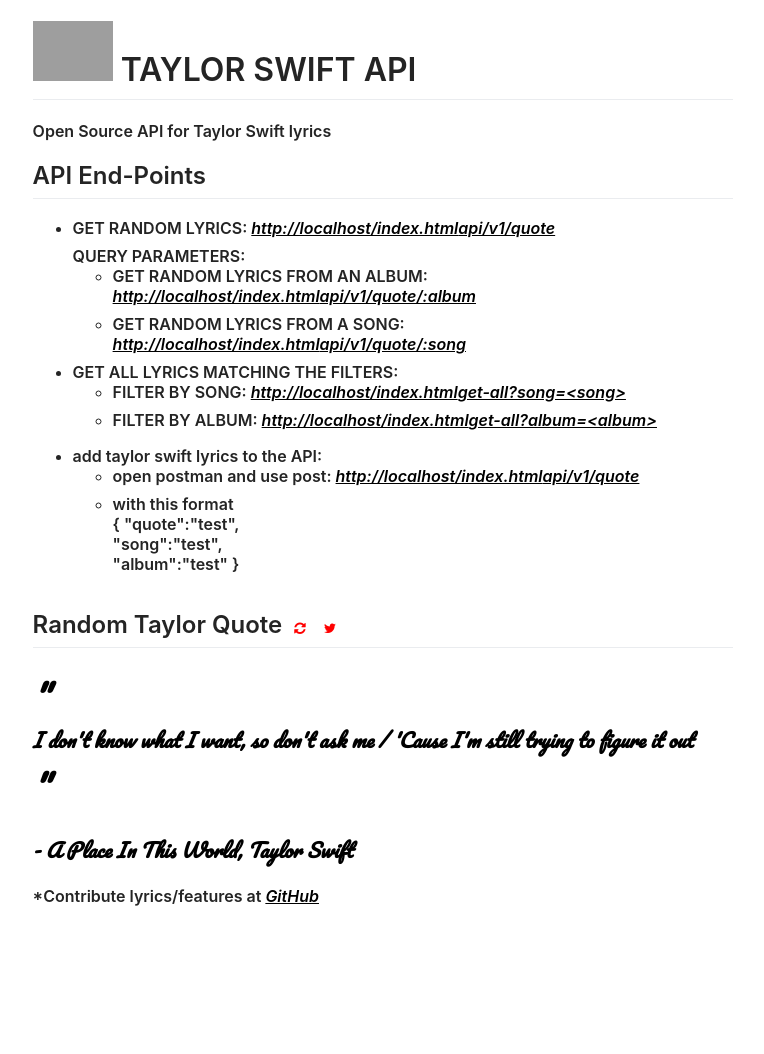
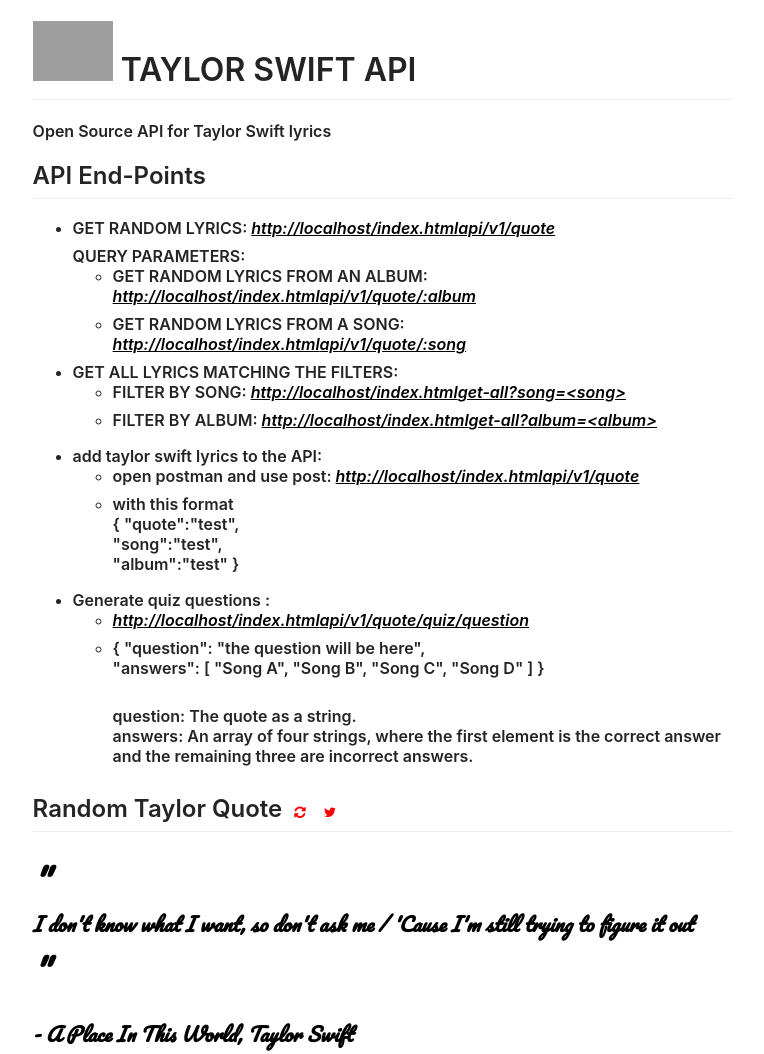
Before and after one commit to Mo7ammedd/taylor-swift, a website: page index.html in a window 1280 px wide. Shown: the top 1054 px of the page, without its empty margins (165-929 px from the left). Before the commit the page ends 922 px from the top, so only its background shows below. Drawn offline with nearby package versions, Linux system fonts and the light colour scheme; no server answers; grey boxes are pictures that could not be loaded.

Commit message:
add generate quistion

```diff
--- a/index.html
+++ b/index.html
@@ -164,6 +164,37 @@
 
 						</ul>
 					</li>
+					<li>
+						Generate quiz questions :
+						<ul>
+							<li>
+								 <a
+									href="javascript:void(0)"
+									onclick="window.open(`${window.location.href}api/v1/quote/quiz/question`)"
+									><span class="current-url"></span>api/v1/quote/quiz/question</a
+
+								>
+							</li>
+							<li>
+							{
+								"question": "the question will be here", <br>
+								"answers": [
+								  "Song A",
+								  "Song B",
+								  "Song C",
+								  "Song D"
+								]
+							  } </li>
+							  <br
+							  <li>
+								question: The quote as a string. <br>
+								answers: An array of four strings, where the first element is the correct answer and the remaining three are incorrect answers.
+
+							 </li>
+
+
+						</ul>
+					</li>
 				</ul>
 
 				<h2>
--- a/package.json
+++ b/package.json
@@ -15,6 +15,7 @@
     "dotenv": "^16.4.5",
     "ejs": "^3.1.5",
     "express": "^4.17.1",
+    "lodash": "^4.17.21",
     "mongodb": "^6.5.0",
     "mongoose": "^8.3.2",
     "nodemon": "^3.1.0"
```
Also changed, not shown: routes/quotes.js (+31 -0 lines), 1 other file.
